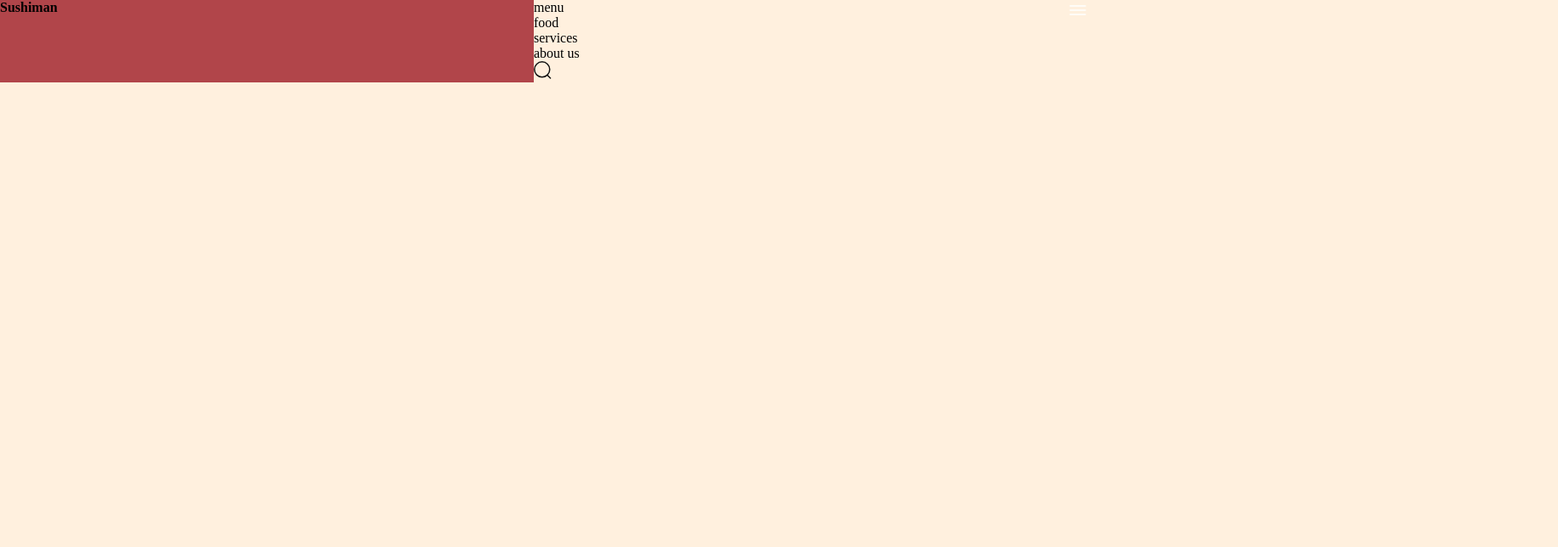
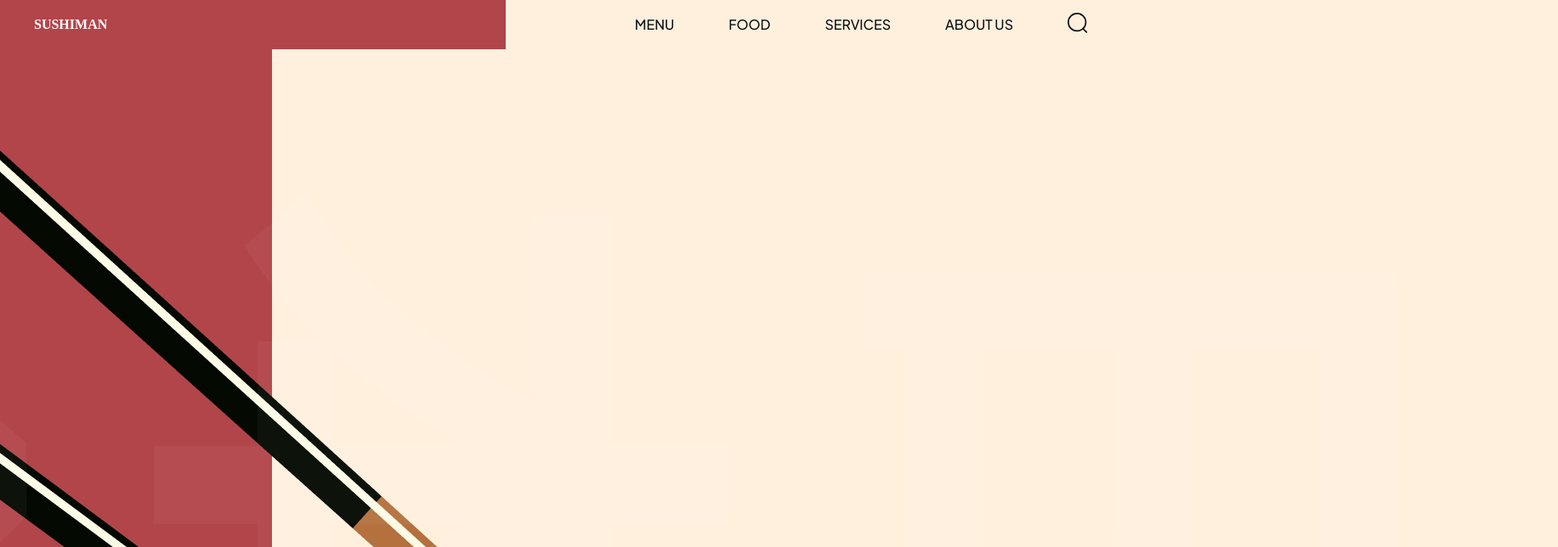
Before and after one commit to hvuquang/Sushi-Themed-Website, a website built with Vite: page vite-project/index.html in a window 1280 px wide. Shown: the top 644 px of the page at 85% size, 1833 px wide, since content can reach past the window. Built offline with nearby package versions, Linux system fonts and the light colour scheme.

Commit message:
nav, menu
- done

```diff
--- a/vite-project/css/sections/header.css
+++ b/vite-project/css/sections/header.css
@@ -5,9 +5,58 @@
 
 .header__logo {
     flex: 1;
-    background-color: var(--primary-color);
+    display: flex;
+
+    position: relative;
+    padding: 20px;
+    text-transform: uppercase;
 }
 
-.header__menu {
-    flex:1;
+.header__logo--overlay {
+    position: absolute;
+    /* top right bottom left */
+    inset: 0;
+    width: 100%;
+    background-color: var(--primary-color);
+    z-index: 1;
 }
+
+.header__logo h4 {
+    z-index: 2;
+    color: #fff;
+    padding-left: 20px;
+}
+
+.header__menu, .header__menu-mobile {
+    display: flex;
+    flex: 1.235;
+    align-items: center;
+    justify-content: flex-end;
+    gap: 64px;
+
+    list-style: none;
+}
+
+.header__menu li {
+    text-transform: uppercase;
+    font-weight: 500;
+    font-family: var(--plus-jakarta-sans);
+    color: var(--secondary-color);
+    cursor: pointer;
+    font-size: 16px;
+    line-height: 20px;
+}
+
+.header__menu li img {
+    width: 24px;
+    height: 24px;
+    /* use to resize <img> or <video> */
+    object-fit: contain;
+}
+
+.header__menu-mobile {
+    display: none;
+    gap: 20px;
+
+    position: relative;
+}
--- /dev/null
+++ b/vite-project/css/sections/hero.css
@@ -0,0 +1,9 @@
+.hero {
+    position: relative;
+}
+
+.hero-image {
+    position: absolute;
+    background-color: var(--primary-color);
+    width: 25%;
+}
--- a/vite-project/css/style.css
+++ b/vite-project/css/style.css
@@ -2,8 +2,8 @@
 @import url("https://fonts.googleapis.com/css2?family=Plus+Jakarta+Sans:wght@200;300;400;500;600;700;800&display=swap");
 
 /*import CSS files in section folder*/
-
 @import url("./sections/header.css");
+@import url("./sections/hero.css");
 
 *, *::after, *::before {
     padding: 0;
--- a/vite-project/index.html
+++ b/vite-project/index.html
@@ -40,6 +40,17 @@
         </ul>
       </nav>
     </header>
+    <section class="hero">
+        <div class="hero-image">
+            <img src="assets/assets/sushi-1.png" alt="sushi">
+        </div>
+        <h2>
+            日 <br />
+            本 <br />
+            食
+        </h2>
+        <div class="hero-image__overlay"></div>
+    </section>
     <script src="./js/script.js" type="module"></script>
   </body>
 </html>
```
